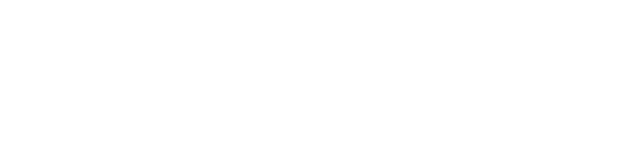
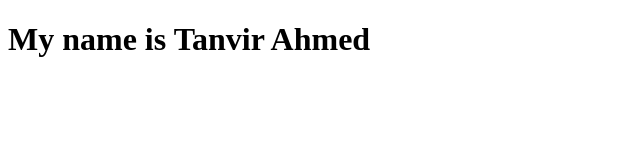
Before and after one commit to tahmedofficial/my-basic-repo, a plain HTML site: page index.html in a window 1280 px wide. Shown: the whole page, without its empty margins (0-640 px from the left). Drawn offline with Linux system fonts and the light colour scheme.

Commit message:
added my name

```diff
--- a/index.html
+++ b/index.html
@@ -6,6 +6,6 @@
     <title>My first ever github repo</title>
 </head>
 <body>
-
+    <h1>My name is Tanvir Ahmed</h1>
 </body>
 </html>
```
